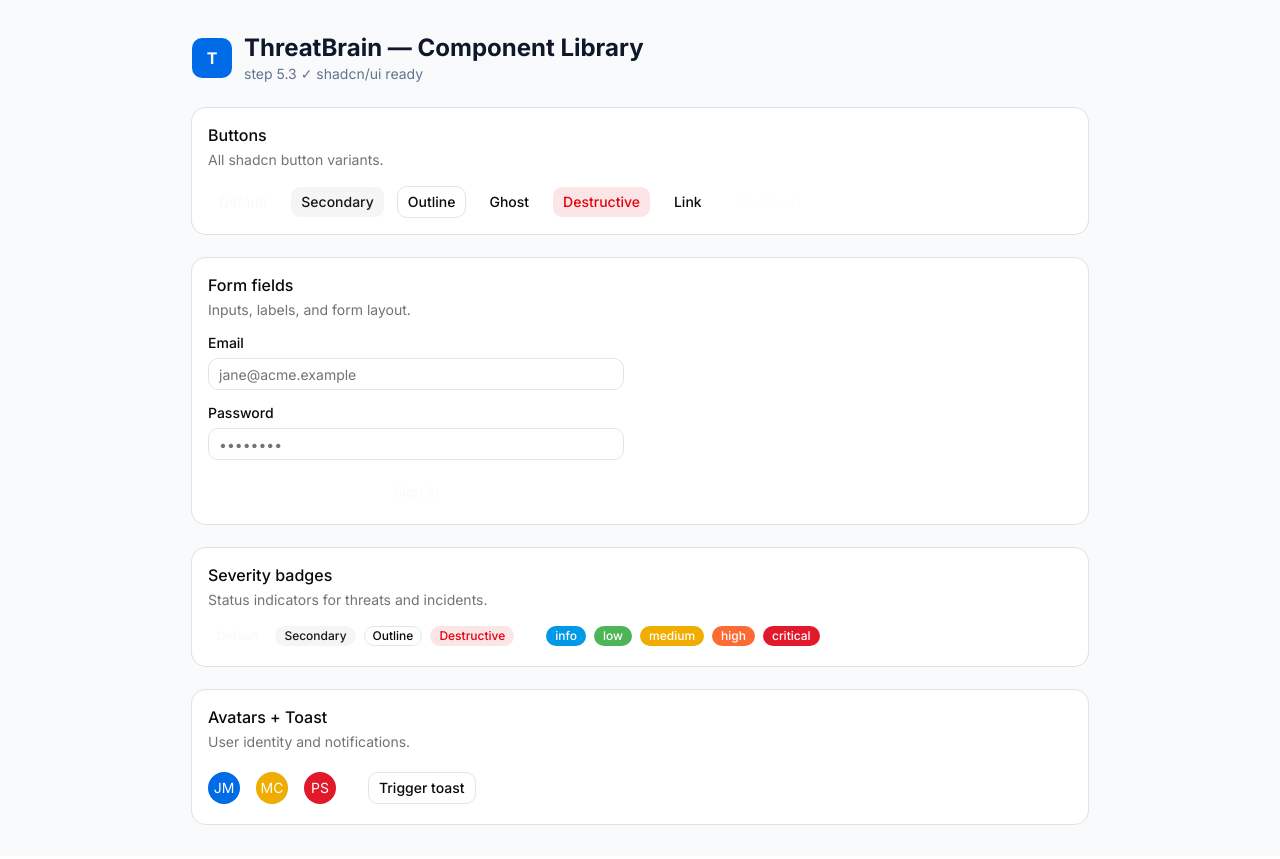
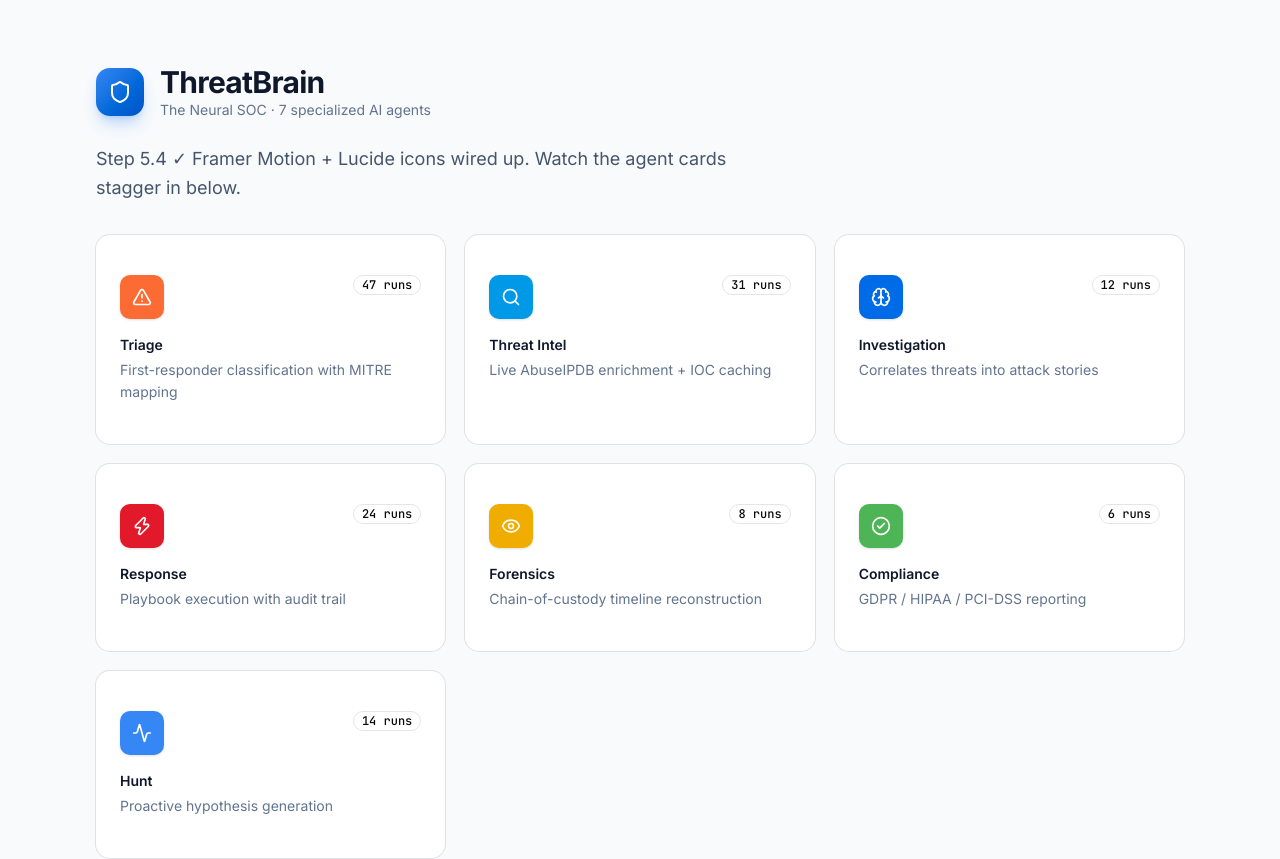
Before and after one commit to Vansh150705/ThreatBrain, a React (Vite) app in the folder frontend/: page / in a window 1280 px wide. Shown: the top 859 px of the page. Built offline with nearby package versions, Linux system fonts and the light colour scheme.

Commit message:
feat(frontend): add Framer Motion animations and Lucide icons with agent grid demo

```diff
--- a/frontend/package.json
+++ b/frontend/package.json
@@ -14,6 +14,7 @@
     "class-variance-authority": "^0.7.1",
     "clsx": "^2.1.1",
     "lucide-react": "^1.17.0",
+    "motion": "^12.40.0",
     "next-themes": "^0.4.6",
     "radix-ui": "^1.4.3",
     "react": "^19.2.6",
--- a/frontend/src/App.tsx
+++ b/frontend/src/App.tsx
@@ -1,131 +1,194 @@
+import { motion } from "motion/react";
+import {
+  Shield,
+  Brain,
+  AlertTriangle,
+  Activity,
+  Zap,
+  Search,
+  Eye,
+  CheckCircle2,
+} from "lucide-react";
+import { Card, CardContent } from "@/components/ui/card";
+import { Badge } from "@/components/ui/badge";
 import { Button } from "@/components/ui/button";
-import {
-  Card,
-  CardContent,
-  CardDescription,
-  CardHeader,
-  CardTitle,
-} from "@/components/ui/card";
-import { Input } from "@/components/ui/input";
-import { Label } from "@/components/ui/label";
-import { Badge } from "@/components/ui/badge";
-import { Avatar, AvatarFallback } from "@/components/ui/avatar";
-import { Separator } from "@/components/ui/separator";
-import { Toaster, toast } from "sonner";
+
+// The 7 agents — what we built in Phase 4
+const agents = [
+  {
+    key: "triage",
+    name: "Triage",
+    icon: AlertTriangle,
+    description: "First-responder classification with MITRE mapping",
+    color: "bg-severity-high",
+    runs: 47,
+  },
+  {
+    key: "threat-intel",
+    name: "Threat Intel",
+    icon: Search,
+    description: "Live AbuseIPDB enrichment + IOC caching",
+    color: "bg-severity-info",
+    runs: 31,
+  },
+  {
+    key: "investigation",
+    name: "Investigation",
+    icon: Brain,
+    description: "Correlates threats into attack stories",
+    color: "bg-primary-600",
+    runs: 12,
+  },
+  {
+    key: "response",
+    name: "Response",
+    icon: Zap,
+    description: "Playbook execution with audit trail",
+    color: "bg-severity-critical",
+    runs: 24,
+  },
+  {
+    key: "forensics",
+    name: "Forensics",
+    icon: Eye,
+    description: "Chain-of-custody timeline reconstruction",
+    color: "bg-severity-medium",
+    runs: 8,
+  },
+  {
+    key: "compliance",
+    name: "Compliance",
+    icon: CheckCircle2,
+    description: "GDPR / HIPAA / PCI-DSS reporting",
+    color: "bg-severity-low",
+    runs: 6,
+  },
+  {
+    key: "hunt",
+    name: "Hunt",
+    icon: Activity,
+    description: "Proactive hypothesis generation",
+    color: "bg-primary-500",
+    runs: 14,
+  },
+];
+
+// Entrance animation for the whole list
+const containerVariants = {
+  hidden: { opacity: 0 },
+  visible: {
+    opacity: 1,
+    transition: {
+      staggerChildren: 0.08,
+      delayChildren: 0.2,
+    },
+  },
+};
+
+// Each card slides up + fades in
+const itemVariants = {
+  hidden: { opacity: 0, y: 20 },
+  visible: {
+    opacity: 1,
+    y: 0,
+    transition: {
+      type: "spring" as const,
+      damping: 16,
+      stiffness: 200,
+    },
+  },
+};
 
 function App() {
   return (
-    <div className="min-h-screen bg-slate-50 p-8">
-      <div className="max-w-4xl mx-auto space-y-6">
-        {/* Header */}
-        <div className="flex items-center gap-3">
-          <div className="w-10 h-10 rounded-lg bg-primary-600 flex items-center justify-center text-white font-bold">
-            T
+    <div className="min-h-screen bg-slate-50">
+      {/* Hero section */}
+      <div className="max-w-6xl mx-auto px-8 pt-16 pb-8">
+        <motion.div
+          initial={{ opacity: 0, y: -20 }}
+          animate={{ opacity: 1, y: 0 }}
+          transition={{ duration: 0.5 }}
+          className="flex items-center gap-4 mb-2"
+        >
+          <div className="w-12 h-12 rounded-xl bg-gradient-to-br from-primary-500 to-primary-700 flex items-center justify-center shadow-lg shadow-primary-500/30">
+            <Shield className="w-6 h-6 text-white" />
           </div>
           <div>
-            <h1 className="text-2xl font-bold text-slate-900">
-              ThreatBrain — Component Library
+            <h1 className="text-3xl font-bold text-slate-900 tracking-tight">
+              ThreatBrain
             </h1>
-            <p className="text-sm text-slate-500">step 5.3 ✓ shadcn/ui ready</p>
+            <p className="text-sm text-slate-500">
+              The Neural SOC · 7 specialized AI agents
+            </p>
           </div>
-        </div>
+        </motion.div>
 
-        {/* Buttons card */}
-        <Card>
-          <CardHeader>
-            <CardTitle>Buttons</CardTitle>
-            <CardDescription>All shadcn button variants.</CardDescription>
-          </CardHeader>
-          <CardContent className="flex flex-wrap gap-3">
-            <Button>Default</Button>
-            <Button variant="secondary">Secondary</Button>
-            <Button variant="outline">Outline</Button>
-            <Button variant="ghost">Ghost</Button>
-            <Button variant="destructive">Destructive</Button>
-            <Button variant="link">Link</Button>
-            <Button disabled>Disabled</Button>
-          </CardContent>
-        </Card>
-
-        {/* Inputs card */}
-        <Card>
-          <CardHeader>
-            <CardTitle>Form fields</CardTitle>
-            <CardDescription>Inputs, labels, and form layout.</CardDescription>
-          </CardHeader>
-          <CardContent className="space-y-4 max-w-md">
-            <div className="space-y-2">
-              <Label htmlFor="email">Email</Label>
-              <Input id="email" type="email" placeholder="jane@acme.example" />
-            </div>
-            <div className="space-y-2">
-              <Label htmlFor="password">Password</Label>
-              <Input id="password" type="password" placeholder="••••••••" />
-            </div>
-            <Button className="w-full">Sign in</Button>
-          </CardContent>
-        </Card>
-
-        {/* Badges card */}
-        <Card>
-          <CardHeader>
-            <CardTitle>Severity badges</CardTitle>
-            <CardDescription>
-              Status indicators for threats and incidents.
-            </CardDescription>
-          </CardHeader>
-          <CardContent className="flex flex-wrap gap-2">
-            <Badge variant="default">Default</Badge>
-            <Badge variant="secondary">Secondary</Badge>
-            <Badge variant="outline">Outline</Badge>
-            <Badge variant="destructive">Destructive</Badge>
-            <Separator orientation="vertical" className="h-6 mx-2" />
-            <Badge className="bg-severity-info text-white">info</Badge>
-            <Badge className="bg-severity-low text-white">low</Badge>
-            <Badge className="bg-severity-medium text-white">medium</Badge>
-            <Badge className="bg-severity-high text-white">high</Badge>
-            <Badge className="bg-severity-critical text-white">critical</Badge>
-          </CardContent>
-        </Card>
-
-        {/* Avatars + Toast card */}
-        <Card>
-          <CardHeader>
-            <CardTitle>Avatars + Toast</CardTitle>
-            <CardDescription>User identity and notifications.</CardDescription>
-          </CardHeader>
-          <CardContent className="flex items-center gap-4">
-            <Avatar>
-              <AvatarFallback className="bg-primary-600 text-white">
-                JM
-              </AvatarFallback>
-            </Avatar>
-            <Avatar>
-              <AvatarFallback className="bg-severity-medium text-white">
-                MC
-              </AvatarFallback>
-            </Avatar>
-            <Avatar>
-              <AvatarFallback className="bg-severity-critical text-white">
-                PS
-              </AvatarFallback>
-            </Avatar>
-            <Separator orientation="vertical" className="h-10" />
-            <Button
-              variant="outline"
-              onClick={() =>
-                toast.success("Threat classified", {
-                  description: "Severity: high · Confidence: 92",
-                })
-              }
-            >
-              Trigger toast
-            </Button>
-          </CardContent>
-        </Card>
+        <motion.p
+          initial={{ opacity: 0 }}
+          animate={{ opacity: 1 }}
+          transition={{ duration: 0.5, delay: 0.15 }}
+          className="text-slate-600 text-lg leading-relaxed max-w-2xl mt-6"
+        >
+          Step 5.4 ✓ Framer Motion + Lucide icons wired up. Watch the agent
+          cards stagger in below.
+        </motion.p>
       </div>
 
-      <Toaster richColors position="top-right" />
+      {/* Agent grid */}
+      <motion.div
+        variants={containerVariants}
+        initial="hidden"
+        animate="visible"
+        className="max-w-6xl mx-auto px-8 pb-16 grid grid-cols-1 sm:grid-cols-2 lg:grid-cols-3 gap-5"
+      >
+        {agents.map((agent) => {
+          const Icon = agent.icon;
+          return (
+            <motion.div
+              key={agent.key}
+              variants={itemVariants}
+              whileHover={{ y: -4, transition: { duration: 0.15 } }}
+            >
+              <Card className="cursor-pointer transition-shadow hover:shadow-lg h-full">
+                <CardContent className="p-6">
+                  <div className="flex items-start justify-between mb-4">
+                    <div
+                      className={`${agent.color} w-11 h-11 rounded-lg flex items-center justify-center shadow-sm`}
+                    >
+                      <Icon className="w-5 h-5 text-white" strokeWidth={2} />
+                    </div>
+                    <Badge variant="outline" className="font-mono text-xs">
+                      {agent.runs} runs
+                    </Badge>
+                  </div>
+                  <h3 className="font-semibold text-slate-900 mb-1">
+                    {agent.name}
+                  </h3>
+                  <p className="text-sm text-slate-500 leading-relaxed">
+                    {agent.description}
+                  </p>
+                </CardContent>
+              </Card>
+            </motion.div>
+          );
+        })}
+      </motion.div>
+
+      {/* CTA section */}
+      <motion.div
+        initial={{ opacity: 0, y: 20 }}
+        animate={{ opacity: 1, y: 0 }}
+        transition={{ duration: 0.5, delay: 0.9 }}
+        className="max-w-6xl mx-auto px-8 pb-16 text-center"
+      >
+        <Button size="lg" className="gap-2">
+          <Zap className="w-4 h-4" />
+          Run full pipeline
+        </Button>
+        <p className="text-xs text-slate-400 mt-4 font-mono">
+          step 5.4 ✓ motion + lucide
+        </p>
+      </motion.div>
     </div>
   );
 }
```
Also changed, not shown: 1 other file (tests, documents, lock files or other folders).
